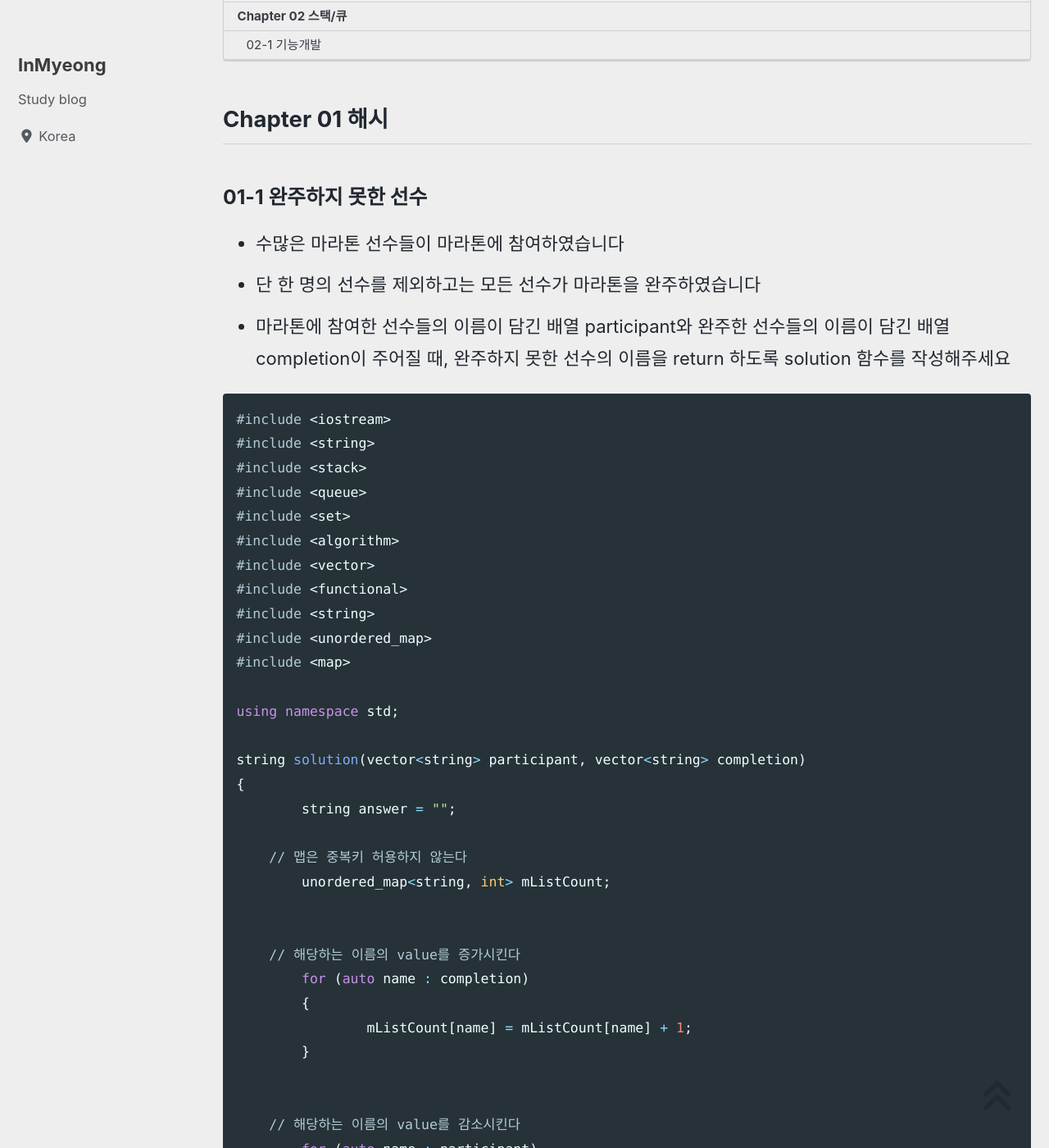
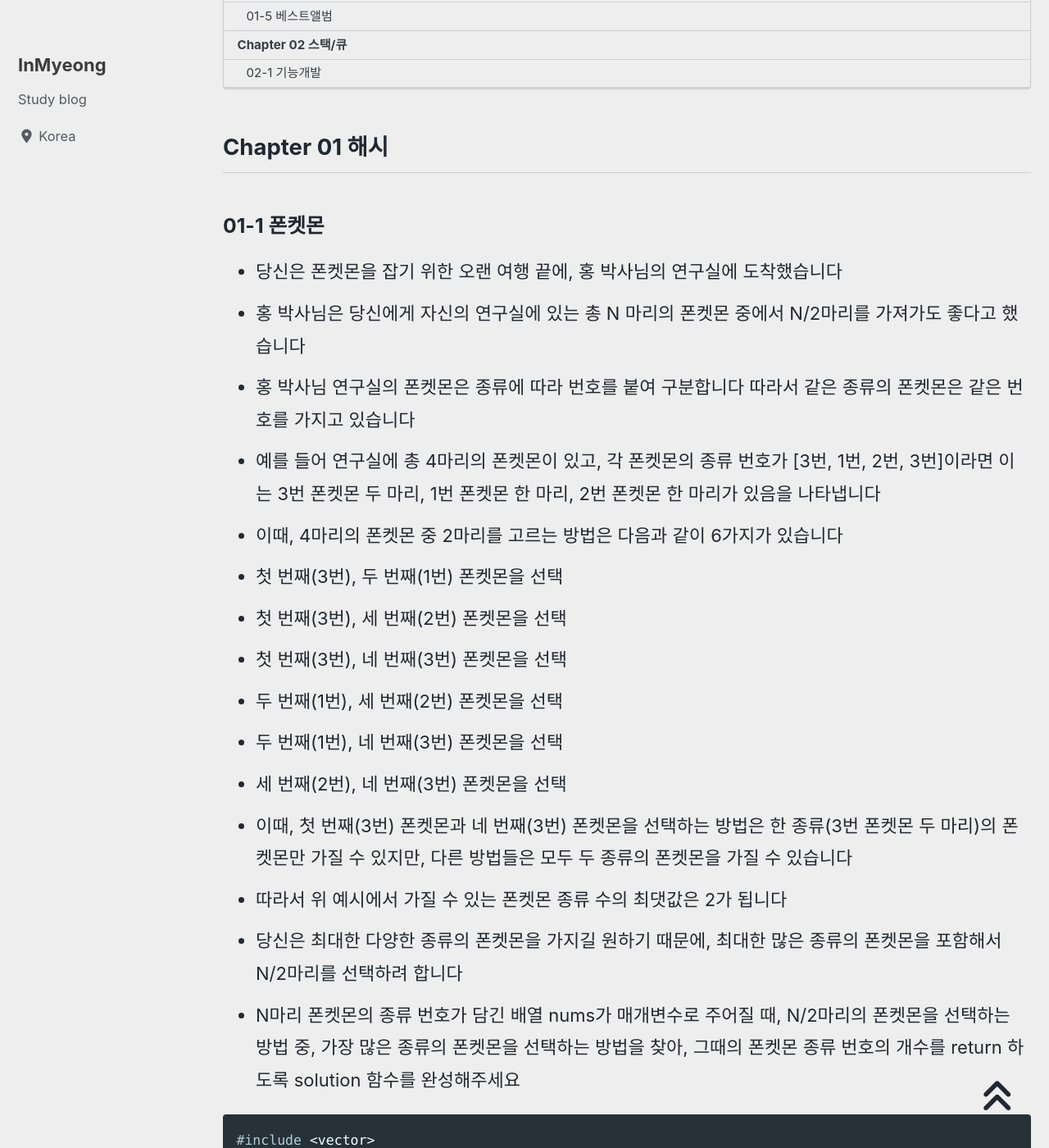
Before and after one commit to devMyeong/devMyeong.github.io, a Jekyll site: the page built from _posts/codingTest/2022-07-06-프로그래머스.md, in a window 1280 px wide and 1400 px high, scrolled down 475 px. Shown: the whole window at 82% size. Built offline with Jekyll 4.4.1, drawn with Linux system fonts in a browser that asks for light colours; cached includes are drawn as plain includes; nearby versions of some CDN libraries; some web fonts are replaced; comment, search, counter and statistics services are not loaded; some of the changed text lies outside the part shown.

Commit message:
Docs : 프로그래머스 1-1 문제 풀이 ( 문제가 새로 추가됨 )

````diff
--- a/_posts/codingTest/2022-07-06-프로그래머스.md
+++ b/_posts/codingTest/2022-07-06-프로그래머스.md
@@ -12,12 +12,59 @@ toc: true
 toc_sticky: true
 
 date: 2022-07-06
-last_modified_at: 2022-07-09
+last_modified_at: 2022-07-11
 ---
 
 ## Chapter 01 해시
 
-### 01-1 완주하지 못한 선수
+### 01-1 폰켓몬
+- 당신은 폰켓몬을 잡기 위한 오랜 여행 끝에, 홍 박사님의 연구실에 도착했습니다
+- 홍 박사님은 당신에게 자신의 연구실에 있는 총 N 마리의 폰켓몬 중에서 N/2마리를 가져가도 좋다고 했습니다
+- 홍 박사님 연구실의 폰켓몬은 종류에 따라 번호를 붙여 구분합니다 따라서 같은 종류의 폰켓몬은 같은 번호를 가지고 있습니다
+- 예를 들어 연구실에 총 4마리의 폰켓몬이 있고, 각 폰켓몬의 종류 번호가 [3번, 1번, 2번, 3번]이라면 이는 3번 폰켓몬 두 마리, 1번 폰켓몬 한 마리, 2번 폰켓몬 한 마리가 있음을 나타냅니다
+- 이때, 4마리의 폰켓몬 중 2마리를 고르는 방법은 다음과 같이 6가지가 있습니다
+- 첫 번째(3번), 두 번째(1번) 폰켓몬을 선택
+- 첫 번째(3번), 세 번째(2번) 폰켓몬을 선택
+- 첫 번째(3번), 네 번째(3번) 폰켓몬을 선택
+- 두 번째(1번), 세 번째(2번) 폰켓몬을 선택
+- 두 번째(1번), 네 번째(3번) 폰켓몬을 선택
+- 세 번째(2번), 네 번째(3번) 폰켓몬을 선택
+- 이때, 첫 번째(3번) 폰켓몬과 네 번째(3번) 폰켓몬을 선택하는 방법은 한 종류(3번 폰켓몬 두 마리)의 폰켓몬만 가질 수 있지만, 다른 방법들은 모두 두 종류의 폰켓몬을 가질 수 있습니다
+- 따라서 위 예시에서 가질 수 있는 폰켓몬 종류 수의 최댓값은 2가 됩니다
+- 당신은 최대한 다양한 종류의 폰켓몬을 가지길 원하기 때문에, 최대한 많은 종류의 폰켓몬을 포함해서 N/2마리를 선택하려 합니다
+- N마리 폰켓몬의 종류 번호가 담긴 배열 nums가 매개변수로 주어질 때, N/2마리의 폰켓몬을 선택하는 방법 중, 가장 많은 종류의 폰켓몬을 선택하는 방법을 찾아, 그때의 폰켓몬 종류 번호의 개수를 return 하도록 solution 함수를 완성해주세요
+
+```cpp
+#include <vector>
+#include <unordered_map>
+using namespace std;
+
+int solution(vector<int> nums)
+{
+    int answer = 0;
+    unordered_map<int, int> mMonster;
+
+    int iCount = nums.size();
+    // 몬스터가 종류별로 몇개가 있는지 분류한다
+    for(int i = 0; i < iCount; ++i)
+    {
+        mMonster[nums[i]] = mMonster[nums[i]] + 1;
+    }
+
+    // 몬스터 종류의 최대 갯수를 구한다
+    int iMax = mMonster.size();
+
+    // 문제에서 N/2마리 까지 몬스터를 가질수 있다고 했으니 이를 초과하지 못하게 방지한다
+    if(nums.size()/2 < iMax)
+        answer = nums.size()/2;
+    else
+        answer = iMax;
+
+    return answer;
+}
+```
+
+### 01-2 완주하지 못한 선수
 - 수많은 마라톤 선수들이 마라톤에 참여하였습니다
 - 단 한 명의 선수를 제외하고는 모든 선수가 마라톤을 완주하였습니다
 - 마라톤에 참여한 선수들의 이름이 담긴 배열 participant와 완주한 선수들의 이름이 담긴 배열 completion이 주어질 때, 완주하지 못한 선수의 이름을 return 하도록 solution 함수를 작성해주세요
@@ -66,7 +113,7 @@ string solution(vector<string> participant, vector<string> completion)
 }
 ```
 
-### 01-2 완주하지 못한 선수
+### 01-3 전화번호 목록
 - 전화번호부에 적힌 전화번호 중, 한 번호가 다른 번호의 접두어인 경우가 있는지 확인하려 합니다
 - 전화번호가 다음과 같을 경우, 구조대 전화번호는 영석이의 전화번호의 접두사입니다
 - 구조대 : 119
@@ -97,7 +144,7 @@ bool solution(vector<string> phone_book)
 }
 ```
 
-### 01-3 위장
+### 01-4 위장
 - 스파이들은 매일 다른 옷을 조합하여 입어 자신을 위장합니다
 - 예를 들어 스파이가 가진 옷이 아래와 같고 오늘 스파이가 동그란 안경, 긴 코트, 파란색 티셔츠를 입었다면 다음날은 청바지를 추가로 입거나 동그란 안경 대신 검정 선글라스를 착용하거나 해야 합니다
 - 스파이가 가진 의상들이 담긴 2차원 배열 clothes가 주어질 때 서로 다른 옷의 조합의 수를 return 하도록 solution 함수를 작성해주세요
@@ -133,7 +180,7 @@ int solution(vector<vector<string>> clothes)
 }
 ```
 
-### 01-4 베스트앨범
+### 01-5 베스트앨범
 - 스트리밍 사이트에서 장르 별로 가장 많이 재생된 노래를 두 개씩 모아 베스트 앨범을 출시하려 합니다 노래는 고유 번호로 구분하며, 노래를 수록하는 기준은 다음과 같습니다
 - 속한 노래가 많이 재생된 장르를 먼저 수록합니다
 - 장르 내에서 많이 재생된 노래를 먼저 수록합니다
````
